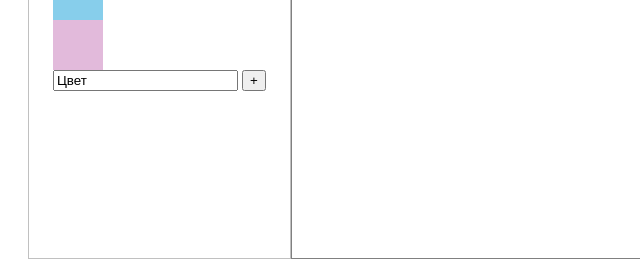
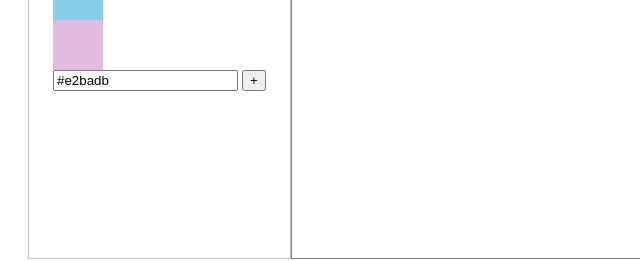
Before and after one commit to mikshin/blocks, a website built with Parcel: page index.html in a window 1280 px wide. Shown: the part 171-432 px from the top of the page, 0-640 px from the left. Built offline with nearby package versions, Linux system fonts and the light colour scheme.

```diff
--- a/index.html
+++ b/index.html
@@ -11,7 +11,7 @@
                 <div class="blocks-item">skyblue</div>
                 <div class="blocks-item">#e2badb</div>
                 <label class="input-container">
-                    <input type="text" value="Цвет">
+                    <input type="text" value="#e2badb">
                     <button class="button button--add">+</button>
                 </label>
             </div>
```
Also changed, not shown: dist/index.html.
